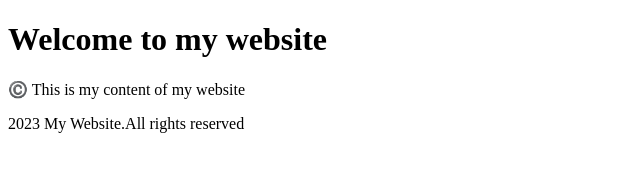
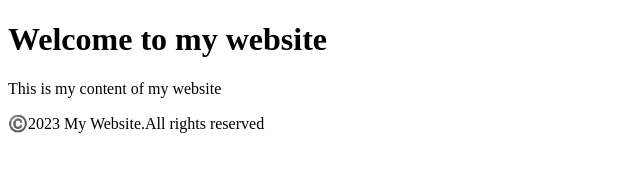
Before and after one commit to acciojob/page-layout-Tejal002, a React app: page / in a window 1280 px wide. Shown: the top 183 px of the page, without its empty margins (0-640 px from the left). Built offline with nearby package versions, Linux system fonts and the light colour scheme.

Commit message:
second commit

```diff
--- a/src/components/App.js
+++ b/src/components/App.js
@@ -7,13 +7,13 @@ import PageLayout from "./PageLayout";
 const App = () => {
 
   let Header=<h1>Welcome to my website</h1>;
-  let Footer=<p>2023 My Website.All rights reserved</p>;
+  let Footer=<p>©️2023 My Website.All rights reserved</p>;
 
   return (
 
     <div>
         <PageLayout Header={Header} Footer={Footer}>
-          <p>©️ This is my content of my website </p>
+          <p>This is my content of my website </p>
         </PageLayout>
     </div>
   )
```
